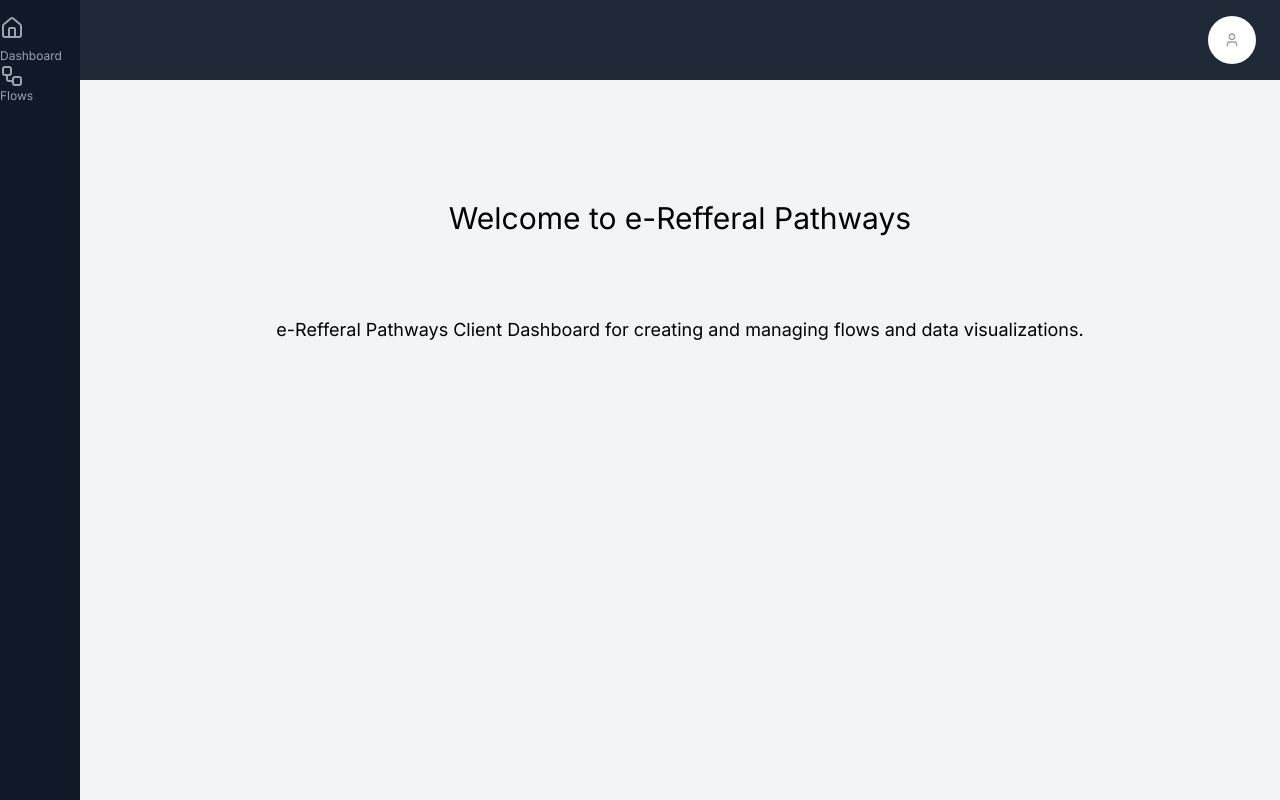
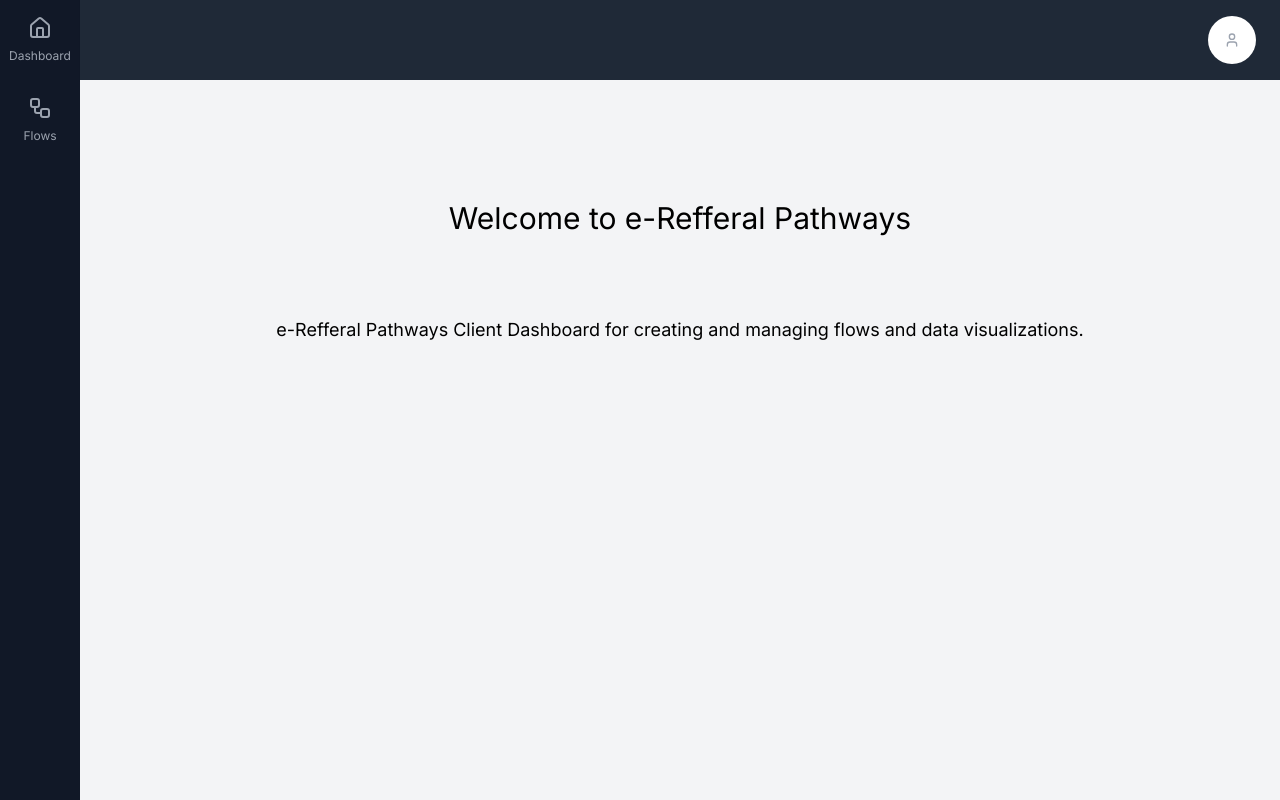
Before and after one commit to dsti-sl/e-referral, a Next.js app: page / in a window 1280 px wide. Built offline with nearby package versions, Linux system fonts and the light colour scheme.

Commit message:
Fixed Navbar alignment

```diff
--- a/src/components/Sidebar.tsx
+++ b/src/components/Sidebar.tsx
@@ -2,21 +2,21 @@ import { Home, Workflow } from 'lucide-react';
 
 export default function Sidebar() {
   return (
-    <div className="items-cent flex h-full w-20 flex-col bg-gray-900 py-4">
+    <div className="items-cent flex h-full w-20 flex-col justify-start bg-gray-900">
       <div className="mb-6">
         <nav className="space-7-4 flex flex-col">
           <a
             href="/"
-            className="item-center flex flex-col text-gray-400 hover:text-white"
+            className="item-centre m-auto flex flex-col px-2 py-4 text-gray-400 hover:text-white"
           >
-            <Home className="mb-2 h-6 w-6" />
+            <Home className="m-auto mb-2 h-6 w-6" />
             <span className="text-xs">Dashboard</span>
           </a>
           <a
             href="/"
-            className="hover:text-whte item-center flex flex-col text-gray-400"
+            className="item-center m-auto flex flex-col px-2 py-4 text-gray-400 hover:text-white"
           >
-            <Workflow className="mb-2: h-6 w-6" />
+            <Workflow className="m-auto mb-2 h-6 w-6" />
             <span className="text-xs">Flows</span>
           </a>
         </nav>
```
